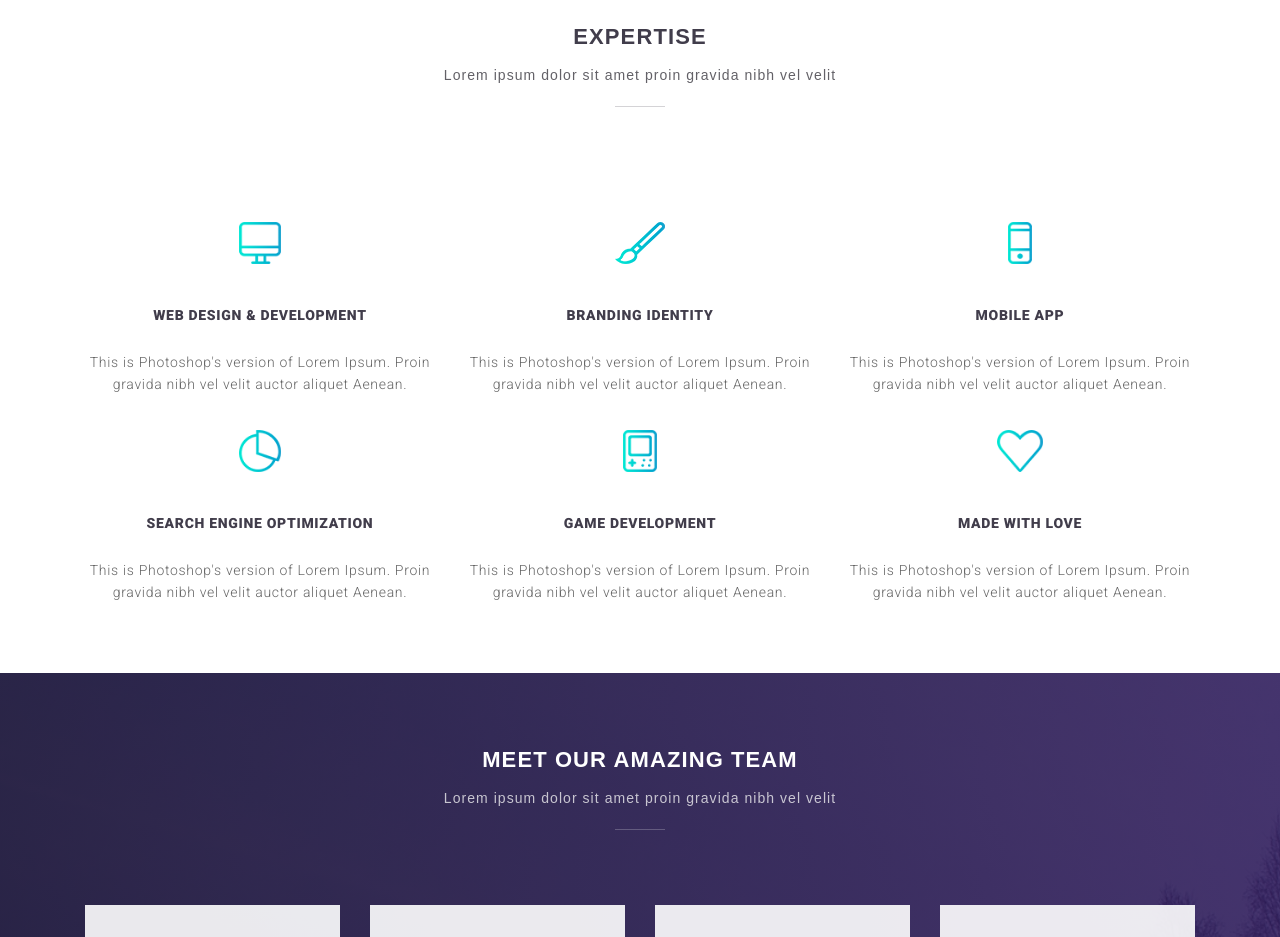
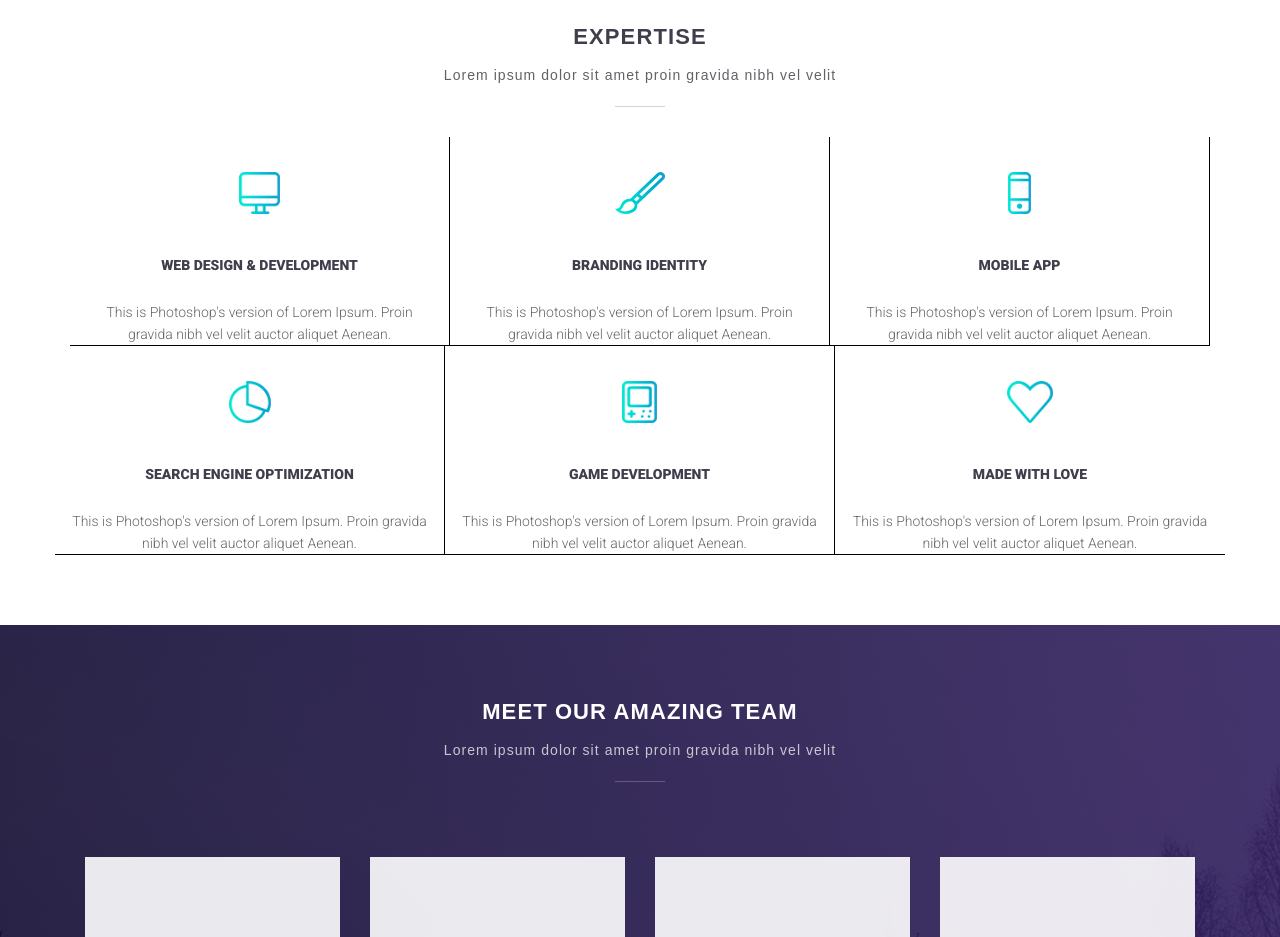
Before and after one commit to AlinaKurochka/Tajem, a website: page app/index.html in a window 1280 px wide. Shown: the part 1720-2657 px from the top of the page. Drawn offline with Linux system fonts and the light colour scheme.

Commit message:
borders test

```diff
--- a/app/index.html
+++ b/app/index.html
@@ -76,7 +76,7 @@
 		<div class="container">
 			<h2 class="title title-base">EXPERTISE</h2>
 			<p class="text text-base">Lorem ipsum dolor sit amet proin gravida nibh vel velit</p>
-			<div class="row block-icon">
+			<div class="row block-icon-row">
 				<div class="block-icon-content block-icon-content-first col-sm-12 col-md-4">
 					<img src="img/icon-1.png" class="block-icon-image">
 					<p class="block-icon-title">WEB DESIGN & DEVELOPMENT</p>
@@ -92,6 +92,7 @@
 					<p class="block-icon-title">MOBILE APP</p>
 					<p class="block-icon-text">This is Photoshop's version  of Lorem Ipsum. Proin gravida nibh vel velit auctor aliquet Aenean.</p>
 				</div>
+				<div class="row block-icon-row">
 				<div class="block-icon-content block-icon-content-first col-sm-12 col-md-4">
 					<img src="img/icon-4.png" class="block-icon-image">
 					<p class="block-icon-title">SEARCH ENGINE OPTIMIZATION</p>
@@ -106,6 +107,7 @@
 					<img src="img/icon-6.png" class="block-icon-image">
 					<p class="block-icon-title">MADE WITH LOVE</p>
 					<p class="block-icon-text">This is Photoshop's version  of Lorem Ipsum. Proin gravida nibh vel velit auctor aliquet Aenean.</p>
+				</div>
 				</div>
 			</div>
 		</div>
--- a/app/sass/components/_block-icon.scss
+++ b/app/sass/components/_block-icon.scss
@@ -22,9 +22,4 @@
 		height: 42px;
 		margin: 35px;
 	}
-	// &-content-first{
-	// 	&:nth-child(2){
-	// 		 background-color:#4BB1CF;
-	// 	}
-	// }
 }
--- a/app/sass/sections/_expertise.scss
+++ b/app/sass/sections/_expertise.scss
@@ -1,3 +1,13 @@
 .expertise{
 	padding: 70px 0 70px 0;
 }
+.block-icon-content{
+	border-right: 1px solid black;
+	border-bottom: 1px solid black;
+	&:last-child{
+		border-right: none;
+	}
+	&:last-child .block-icon-content{
+		border-bottom: none;
+	}
+}
```
Also changed, not shown: app/css/style.css.
